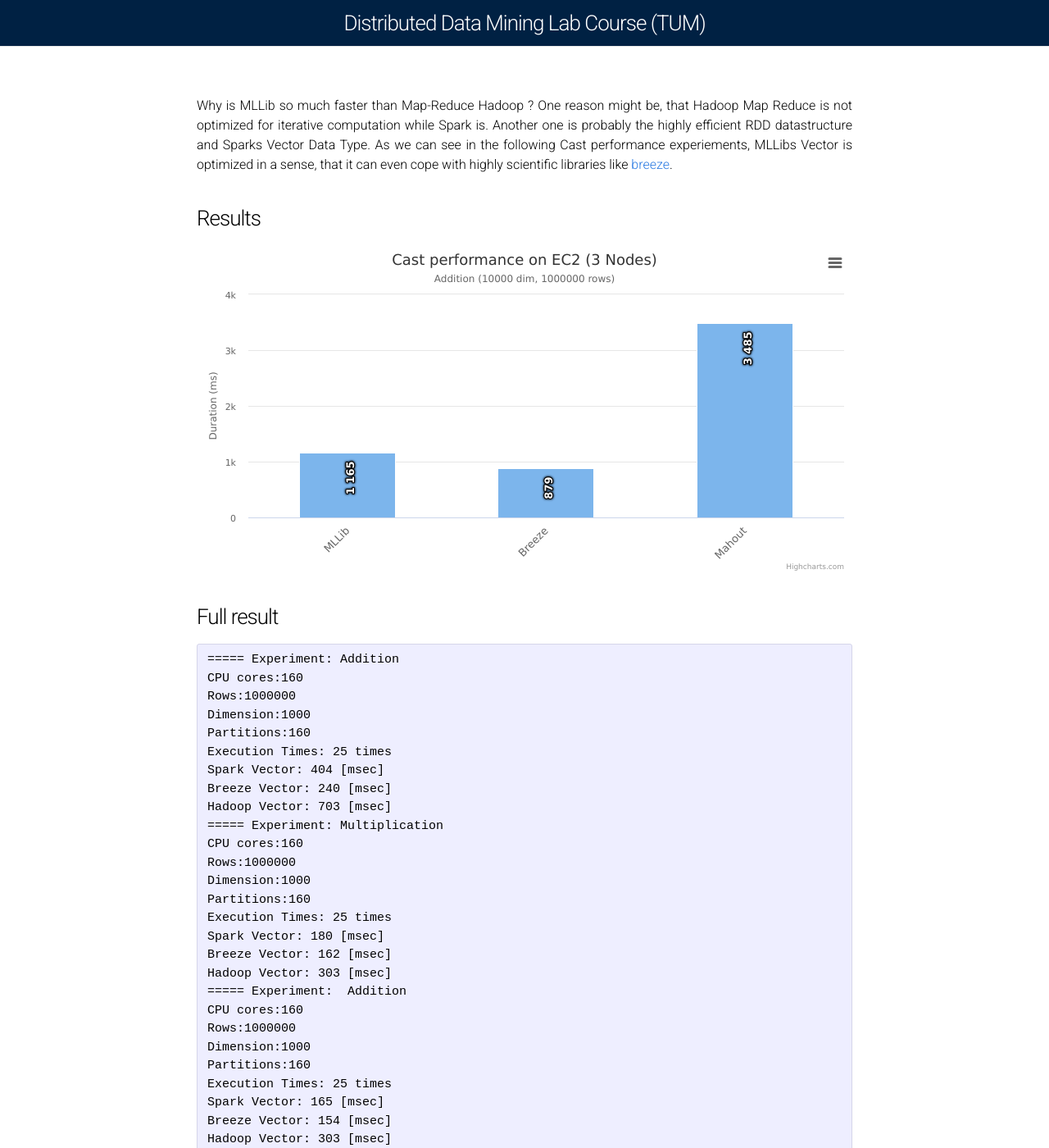
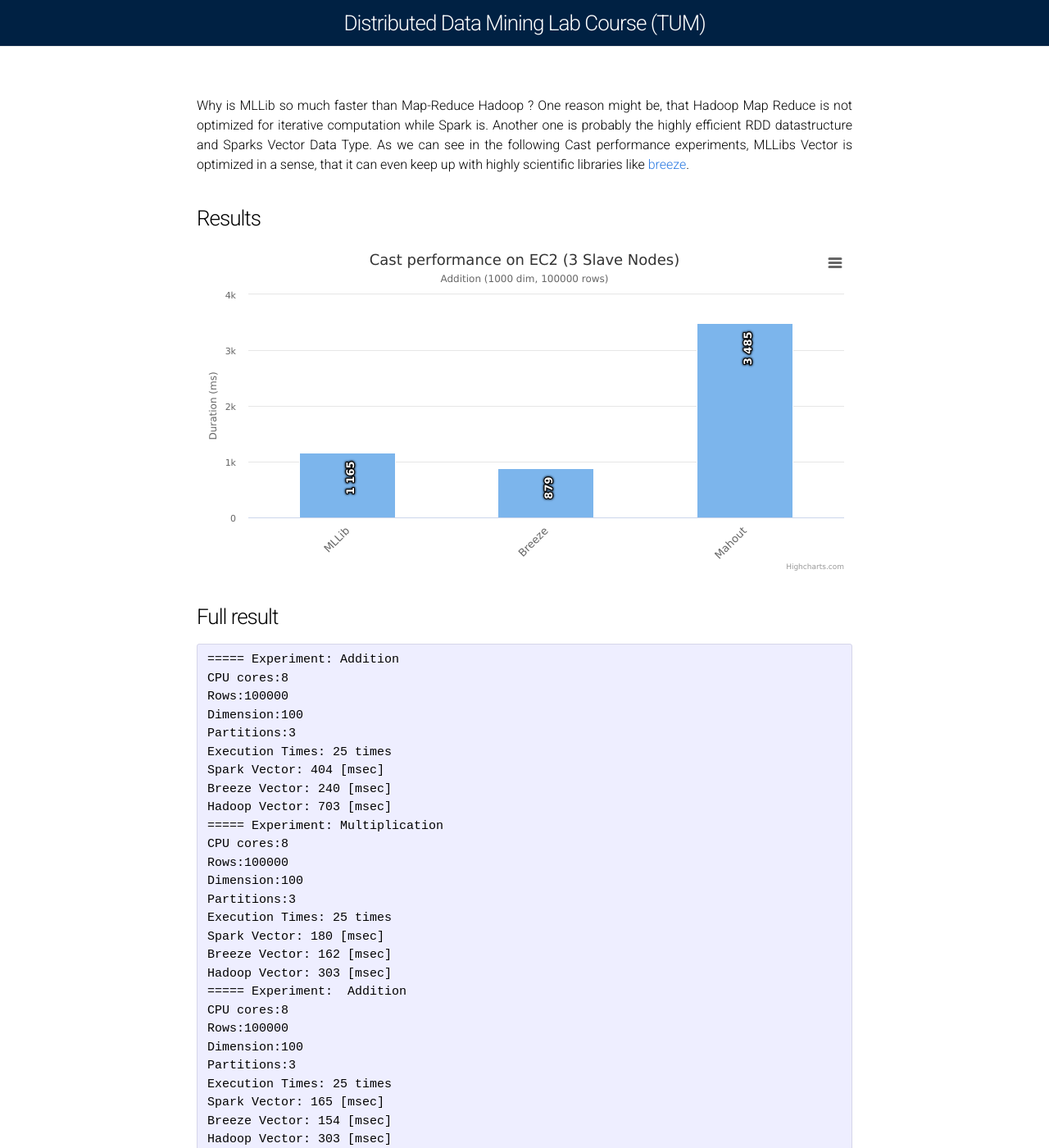
Before and after one commit to daviddao/ddm-script, a Jekyll site: the page built from cast-performance.md, in a window 1280 px wide and 1400 px high. Shown: the whole window at 82% size. Built offline with Jekyll 4.4.1, drawn with Linux system fonts in a browser that asks for light colours; nearby versions of some CDN libraries; Markdown is read by kramdown in place of the engine named in the settings; some of the changed text lies outside the part shown.

Commit message:
Update cast-performance.md

`````diff
--- a/cast-performance.md
+++ b/cast-performance.md
@@ -6,7 +6,7 @@ permalink: /cast-performance/
 
 Why is MLLib so much faster than Map-Reduce Hadoop ? One reason might be, that Hadoop Map Reduce is not optimized for iterative computation while Spark is.
 Another one is probably the highly efficient RDD datastructure and Sparks Vector Data Type.
-As we can see in the following Cast performance experiements, MLLibs Vector is optimized in a sense, that it can even cope with highly scientific libraries like [breeze](http://www.scalanlp.org/).
+As we can see in the following Cast performance experiments, MLLibs Vector is optimized in a sense, that it can even keep up with highly scientific libraries like [breeze](http://www.scalanlp.org/).
 
 ### Results
 
@@ -24,10 +24,10 @@ $(function () {
             type: 'column'
         },
         title: {
-            text: 'Cast performance on EC2 (3 Nodes)'
+            text: 'Cast performance on EC2 (3 Slave Nodes)'
         },
         subtitle: {
-            text: 'Addition (10000 dim, 1000000 rows)'
+            text: 'Addition (1000 dim, 100000 rows)'
         },
         xAxis: {
             type: 'category',
@@ -80,55 +80,55 @@ $(function () {
 
 ````
 ===== Experiment: Addition
-CPU cores:160
-Rows:1000000
-Dimension:1000
-Partitions:160
+CPU cores:8
+Rows:100000
+Dimension:100
+Partitions:3
 Execution Times: 25 times
 Spark Vector: 404 [msec]
 Breeze Vector: 240 [msec]
 Hadoop Vector: 703 [msec]
 ===== Experiment: Multiplication
-CPU cores:160
-Rows:1000000
-Dimension:1000
-Partitions:160
+CPU cores:8
+Rows:100000
+Dimension:100
+Partitions:3
 Execution Times: 25 times
 Spark Vector: 180 [msec]
 Breeze Vector: 162 [msec]
 Hadoop Vector: 303 [msec]
 ===== Experiment:  Addition
-CPU cores:160
-Rows:1000000
-Dimension:1000
-Partitions:160
+CPU cores:8
+Rows:100000
+Dimension:100
+Partitions:3
 Execution Times: 25 times
 Spark Vector: 165 [msec]
 Breeze Vector: 154 [msec]
 Hadoop Vector: 303 [msec]
 ===== Experiment: Addition
-CPU cores:160
-Rows:1000000
-Dimension:10000
-Partitions:160
+CPU cores:8
+Rows:100000
+Dimension:1000
+Partitions:3
 Execution Times: 25 times
 Spark Vector: 1165 [msec]
 Breeze Vector: 879 [msec]
 Hadoop Vector: 3485 [msec]
 ===== Experiment: Multiplication
-CPU cores:160
-Rows:1000000
-Dimension:10000
-Partitions:160
+CPU cores:8
+Rows:100000
+Dimension:1000
+Partitions:3
 Execution Times: 25 times
 Spark Vector: 834 [msec]
 Breeze Vector: 827 [msec]
 Hadoop Vector: 2785 [msec]
 ===== Experiment: Division
-CPU cores:160
-Rows:1000000
-Dimension:10000
-Partitions:160
+CPU cores:8
+Rows:100000
+Dimension:1000
+Partitions:3
 Execution Times: 25 times
 Spark Vector: 843 [msec]
 Breeze Vector: 845 [msec]
`````
